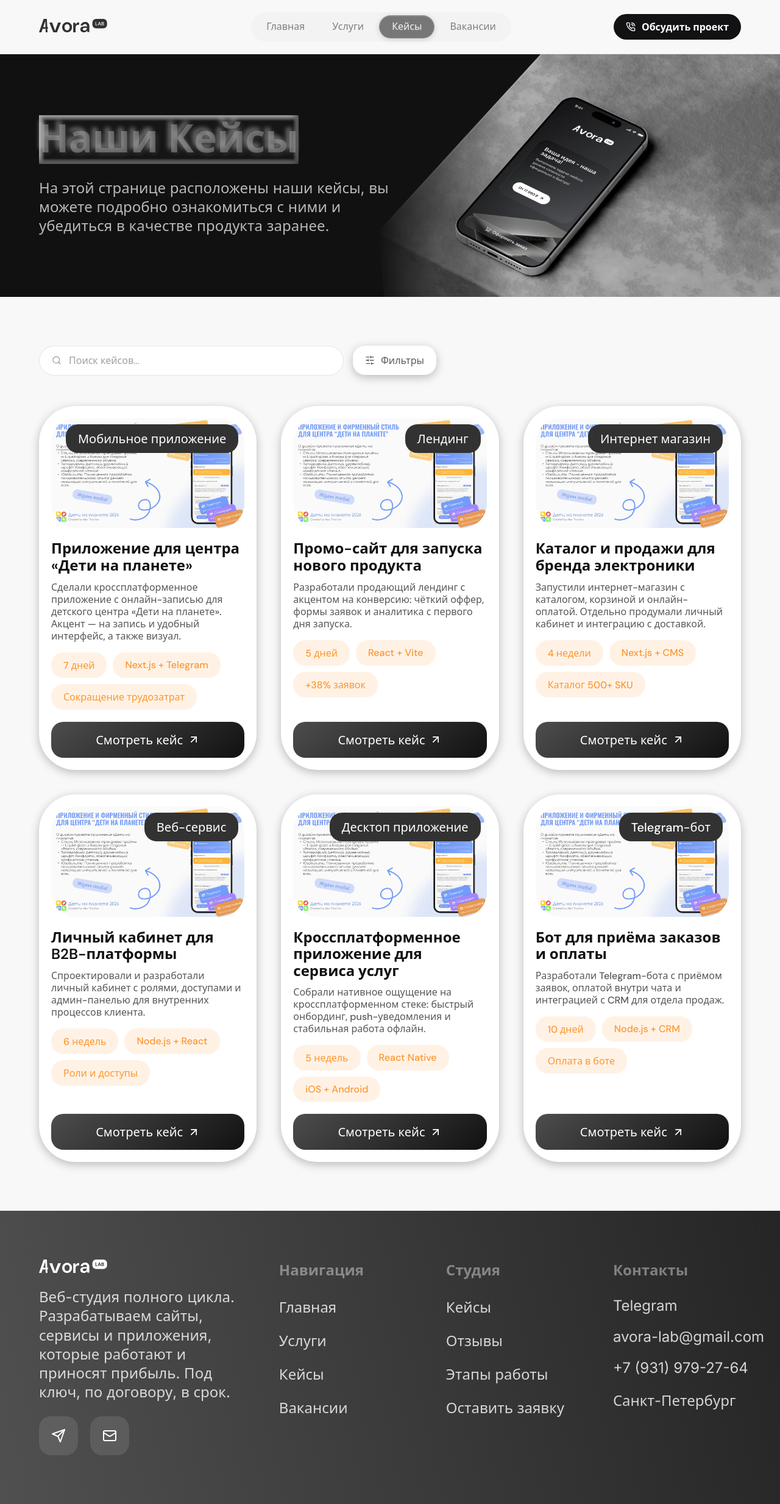
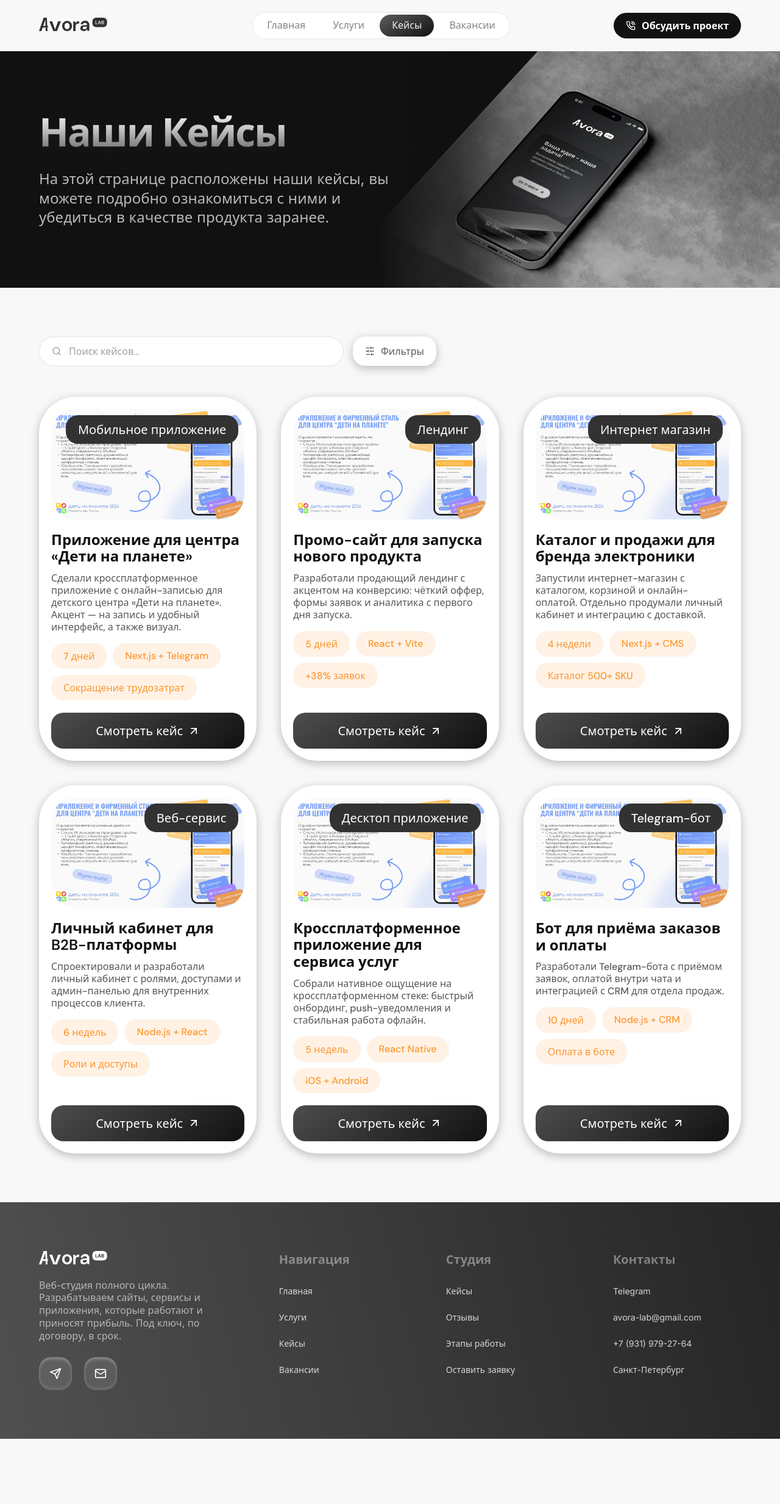
Before and after one commit to Cyber07200/Avora, a React (Vite) app: page /cases in a window 1280 px wide. Shown: the whole page at 61% size. After the commit the page ends 2360 px from the top, so only its background shows below. Built offline with nearby package versions, Linux system fonts and the light colour scheme; a web font is replaced by a local one.

Commit message:
Fux layout

```diff
--- a/src/components/Footer/Footer.jsx
+++ b/src/components/Footer/Footer.jsx
@@ -35,10 +35,10 @@ export default function Footer() {
           </p>
           <div className={styles.social}>
             <a href="#" className={styles.socialIcon} aria-label="Telegram">
-              <Send size={24} />
+              <Send size={20} />
             </a>
             <a href="mailto:avora-lab@gmail.com" className={styles.socialIcon} aria-label="Email">
-              <Mail size={24} />
+              <Mail size={20} />
             </a>
           </div>
         </div>
--- a/src/components/Footer/Footer.module.css
+++ b/src/components/Footer/Footer.module.css
@@ -27,10 +27,10 @@
 .desc {
   margin-top: 24px;
   font-family: var(--font-body);
-  font-size: 24px;
+  font-size: 16px;
   font-weight: 400;
   line-height: 1.3;
-  color: rgba(255, 255, 255, 0.8);
+  color: rgba(255, 255, 255, 0.6);
   max-width: 480px;
 }
 
@@ -44,12 +44,14 @@
   display: flex;
   align-items: center;
   justify-content: center;
-  width: 64px;
-  height: 64px;
+  width: 54px;
+  height: 54px;
   border-radius: var(--radius-md);
   background: rgba(255, 255, 255, 0.1);
   color: var(--white);
   transition: background 0.2s ease, transform 0.2s ease;
+  box-shadow: inset 0 4px 4px rgba(255, 255, 255, 0.25),
+              inset 0 -4px 4px rgba(255, 255, 255, 0.10);
 }
 
 .socialIcon:hover {
@@ -64,7 +66,7 @@
 
 .colTitle {
   font-family: var(--font-body);
-  font-size: 24px;
+  font-size: 20px;
   font-weight: 600;
   color: rgba(255, 255, 255, 0.4);
   margin-bottom: 28px;
@@ -82,7 +84,7 @@
 .linkList a,
 .linkList span {
   font-family: var(--font-body);
-  font-size: 24px;
+  font-size: 14px;
   font-weight: 400;
   color: rgba(255, 255, 255, 0.8);
   white-space: nowrap;
--- a/src/components/Header/Header.module.css
+++ b/src/components/Header/Header.module.css
@@ -7,8 +7,9 @@
   justify-content: space-between;
   flex-wrap: wrap;
   gap: 16px;
-  background: var(--bg-light);
-  border-bottom: 1px solid rgba(17, 17, 17, 0.08);
+  background: #f8f8f89f;
+  backdrop-filter: blur(10px);
+
   padding: 20px var(--container-pad);
 }
 
@@ -23,9 +24,10 @@
   display: flex;
   align-items: center;
   gap: 5px;
-  background: rgba(217, 217, 217, 0.2);
+  background: #FFF;
   border-radius: var(--radius-lg);
-  padding: 5px;
+  border: 1px solid #e9e9e9;
+  padding: 3px;
   flex-wrap: wrap;
 }
 
@@ -51,11 +53,9 @@
 .navItemActive {
   font-weight: 500;
   color: #f2f2f2;
-  background: rgba(17, 17, 17, 0.55);
-  border: 1px solid rgba(255, 255, 255, 0.18);
+  background-image: linear-gradient(-30deg, #111111, #5C5C5C);
   backdrop-filter: blur(12px) saturate(1.4);
   -webkit-backdrop-filter: blur(12px) saturate(1.4);
-  box-shadow: inset 0 1px 0 rgba(255, 255, 255, 0.15), 0 2px 10px rgba(0, 0, 0, 0.15);
 }
 
 .cta {
--- a/src/components/Hero/Hero.module.css
+++ b/src/components/Hero/Hero.module.css
@@ -54,7 +54,7 @@
   align-items: center;
   gap: 10px;
   background: rgba(252, 128, 3, 0.1);
-  color: var(--orange);
+  color: rgba(252, 128, 3, 0.8);
   font-size: 16px;
   font-weight: 500;
   padding: 10px 20px;
@@ -65,7 +65,7 @@
   width: 8px;
   height: 8px;
   border-radius: 50%;
-  background: var(--orange);
+  background: rgba(252, 128, 3, 0.8);
   flex-shrink: 0;
 }
 
--- a/src/components/PageHero/PageHero.jsx
+++ b/src/components/PageHero/PageHero.jsx
@@ -1,48 +1,28 @@
 import iphoneRockMockup from '../../assets/images/iphone-rock-mockup.webp'
 import styles from './PageHero.module.css'
 
-export default function PageHero({ title, subtitle, subtitleWidth = 700, innerWidth = 740 }) {
+export default function PageHero({
+  title,
+  subtitle,
+  subtitleWidth = 700,
+  innerWidth = 740
+}) {
   return (
     <section className={styles.hero}>
-      <svg width="0" height="0" style={{ position: 'absolute' }} aria-hidden="true">
-        <defs>
-          <filter id="glassLetters" x="-40%" y="-40%" width="180%" height="180%">
-            {/* bottom-right inset shadow (soft dark pressed edge) */}
-            <feOffset in="SourceAlpha" dx="6" dy="6" result="off1" />
-            <feGaussianBlur in="off1" stdDeviation="3" result="blur1" />
-            <feComposite in="blur1" in2="SourceAlpha" operator="out" result="inset1" />
-            <feFlood floodColor="#000000" floodOpacity="0.55" result="color1" />
-            <feComposite in="color1" in2="inset1" operator="in" result="shadow1" />
-
-            {/* top-left inset highlight (glass edge catching light) */}
-            <feOffset in="SourceAlpha" dx="-6" dy="-6" result="off2" />
-            <feGaussianBlur in="off2" stdDeviation="3" result="blur2" />
-            <feComposite in="blur2" in2="SourceAlpha" operator="out" result="inset2" />
-            <feFlood floodColor="#ffffff" floodOpacity="1" result="color2" />
-            <feComposite in="color2" in2="inset2" operator="in" result="shadow2" />
-
-            {/* soft outer glow for extra depth/sheen */}
-            <feGaussianBlur in="SourceAlpha" stdDeviation="6" result="outerBlur" />
-            <feFlood floodColor="#ffffff" floodOpacity="0.35" result="outerColor" />
-            <feComposite in="outerColor" in2="outerBlur" operator="in" result="outerGlow" />
-
-            <feMerge>
-              <feMergeNode in="outerGlow" />
-              <feMergeNode in="SourceGraphic" />
-              <feMergeNode in="shadow2" />
-              <feMergeNode in="shadow1" />
-            </feMerge>
-          </filter>
-        </defs>
-      </svg>
       <div className={styles.heroBg} aria-hidden="true">
         <img src={iphoneRockMockup} alt="" />
       </div>
-      <div className={`container ${styles.heroInner}`} style={{ '--inner-w': `${innerWidth}px` }}>
-        <h1 className={styles.title}>
-          <span className={styles.titleGlass}>{title}</span>
-        </h1>
-        <p className={styles.subtitle} style={{ '--subtitle-w': `${subtitleWidth}px` }}>
+
+      <div
+        className={`container ${styles.heroInner}`}
+        style={{ '--inner-w': `${innerWidth}px` }}
+      >
+        <h1 className={styles.title}>{title}</h1>
+
+        <p
+          className={styles.subtitle}
+          style={{ '--subtitle-w': `${subtitleWidth}px` }}
+        >
           {subtitle}
         </p>
       </div>
--- a/src/components/PageHero/PageHero.module.css
+++ b/src/components/PageHero/PageHero.module.css
@@ -27,12 +27,17 @@
   content: '';
   position: absolute;
   inset: 0;
-  background: linear-gradient(90deg, var(--bg-dark) 0%, transparent 35%);
+  background: linear-gradient(
+    90deg,
+    var(--bg-dark) 0%,
+    rgba(15, 15, 15, 0.75) 20%,
+    transparent 50%
+  );
 }
 
 .heroInner {
   position: relative;
-  z-index: 1;
+  z-index: 2;
   display: flex;
   flex-direction: column;
   gap: 24px;
@@ -41,21 +46,27 @@
 
 .title {
   font-size: clamp(36px, 5.5vw, 64px);
-  font-weight: 600;
-  line-height: 1.25;
-  color: var(--white);
-}
+  font-weight: 700;
+  line-height: 1.1;
+  letter-spacing: -0.03em;
 
-.titleGlass {
-  position: relative;
-  display: inline-block;
-  color: transparent;
-  background: rgba(255, 255, 255, 0.3);
+  background: linear-gradient(
+    180deg,
+    rgba(255, 255, 255, 0.95) 0%,
+    rgba(255, 255, 255, 0.75) 35%,
+    rgba(255, 255, 255, 0.45) 70%,
+    rgba(255, 255, 255, 0.25) 100%
+  );
+
+  -webkit-background-clip: text;
+  -webkit-text-fill-color: transparent;
   background-clip: text;
-  -webkit-background-clip: text;
-  backdrop-filter: blur(4px) saturate(1.6) brightness(1.3);
-  -webkit-backdrop-filter: blur(4px) saturate(1.6) brightness(1.3);
-  filter: url(#glassLetters);
+
+  text-shadow:
+    0 1px 1px rgba(255, 255, 255, 0.15),
+    0 10px 30px rgba(255, 255, 255, 0.05);
+
+  max-width: 900px;
 }
 
 .subtitle {
@@ -70,9 +81,19 @@
 @media (max-width: 640px) {
   .heroBg {
     width: 100%;
-    opacity: 0.3;
+    opacity: 0.25;
   }
+
   .heroBg::after {
-    background: linear-gradient(180deg, var(--bg-dark) 40%, transparent 100%);
+    background: linear-gradient(
+      180deg,
+      var(--bg-dark) 25%,
+      rgba(15, 15, 15, 0.7) 60%,
+      transparent 100%
+    );
+  }
+
+  .subtitle {
+    font-size: 18px;
   }
 }
--- a/src/components/Process/Process.jsx
+++ b/src/components/Process/Process.jsx
@@ -61,10 +61,10 @@ export default function Process() {
     <section className={styles.section} id="process">
       <div className="container">
         <div className="sectionEyebrow">
-          <LineChart size={40} color="rgba(17,17,17,0.8)" />
-          <h2 style={{ color: 'rgba(17,17,17,0.8)' }}>Прозрачный путь от идеи до запуска</h2>
+          <LineChart size={32} color="rgba(17,17,17,0.8)" />
+          <h2 style={{ color: 'rgba(17,17,17,0.8)', fontSize: 24 }}>Прозрачный путь от идеи до запуска</h2>
         </div>
-        <p className="sectionSubtitle" style={{ color: 'rgba(17,17,17,0.6)' }}>
+        <p className="sectionSubtitle" style={{ color: 'rgba(17,17,17,0.6)', marginTop: 20, fontSize: 18 }}>
           Каждый этап завершается осязаемым результатом. Вы всегда понимаете, на каком шаге
           находится проект и что будет дальше.
         </p>
--- a/src/components/Process/Process.module.css
+++ b/src/components/Process/Process.module.css
@@ -17,7 +17,7 @@
   background: var(--gradient-stage-card);
   border: 1px solid rgba(255, 255, 255, 0.1);
   border-radius: var(--radius-xl);
-  padding: 30px 20px 0;
+  padding: 20px 20px 0;
   height: 100%;
   display: flex;
   flex-direction: column;
--- a/src/components/Reliability/Reliability.jsx
+++ b/src/components/Reliability/Reliability.jsx
@@ -16,10 +16,10 @@ export default function Reliability() {
     <section className={styles.section} id="reliability">
       <div className="container">
         <div className="sectionEyebrow">
-          <ShieldCheck size={40} color="rgba(255,255,255,0.8)" />
-          <h2 style={{ color: 'rgba(255,255,255,0.8)' }}>Надежность на каждом этапе</h2>
+          <ShieldCheck size={32} color="rgba(255,255,255,0.8)" />
+          <h2 style={{ color: 'rgba(255,255,255,0.8)', fontSize: 24, }}>Надежность на каждом этапе</h2>
         </div>
-        <p className="sectionSubtitle" style={{ color: 'rgba(255,255,255,0.6)' }}>
+        <p className="sectionSubtitle" style={{ color: 'rgba(255,255,255,0.6)', marginTop: 20, fontSize: 18 }}>
           Мы убираем главную боль работы с подрядчиками - неопределённость. Каждый проект ведём по
           договору с зафиксированными сроками и ценой.
         </p>
--- a/src/components/WhatWeBuild/WhatWeBuild.jsx
+++ b/src/components/WhatWeBuild/WhatWeBuild.jsx
@@ -73,10 +73,10 @@ export default function WhatWeBuild() {
     <section className={styles.section} id="services">
       <div className="container">
         <div className="sectionEyebrow">
-          <HelpCircle size={40} color="#fff" />
-          <h2 style={{ color: '#fff' }}>Что мы разрабатываем?</h2>
+          <HelpCircle size={32} color="rgba(255, 255, 255, 0.8)" />
+          <h2 style={{ color: 'rgba(255, 255, 255, 0.8)', fontSize: 24 }}>Что мы разрабатываем?</h2>
         </div>
-        <p className="sectionSubtitle" style={{ color: '#fff' }}>
+        <p className="sectionSubtitle" style={{ color: 'rgba(255, 255, 255, 0.6)', marginTop: 20, fontSize: 18 }}>
           Берём проект любой сложности — от лендинга до полноценной платформы. Полный цикл под
           одной крышей.
         </p>
--- a/src/components/WhyUs/WhyUs.jsx
+++ b/src/components/WhyUs/WhyUs.jsx
@@ -63,10 +63,10 @@ export default function WhyUs() {
     <section className={styles.section} id="why-us">
       <div className="container">
         <div className="sectionEyebrow">
-          <HelpCircle size={40} color="rgba(17,17,17,0.8)" />
-          <h2 style={{ color: 'rgba(17,17,17,0.8)' }}>Почему с нами спокойно?</h2>
+          <HelpCircle size={32} color="rgba(17,17,17,0.8)" />
+          <h2 style={{ color: 'rgba(17,17,17,0.8)', fontSize: 24 }}>Почему с нами спокойно?</h2>
         </div>
-        <p className="sectionSubtitle" style={{ color: 'rgba(17,17,17,0.6)' }}>
+        <p className="sectionSubtitle" style={{ color: 'rgba(17,17,17,0.6)', marginTop: 20, fontSize: 18 }}>
           Мы убираем хаос из разработки. Чёткие договорённости, предсказуемые сроки и результат,
           которым можно гордиться.
         </p>
```
Also changed, not shown: src/components/WhyUs/WhyUs.module.css (+22 -8 lines), 1 other file (tests, documents, lock files or other folders).
